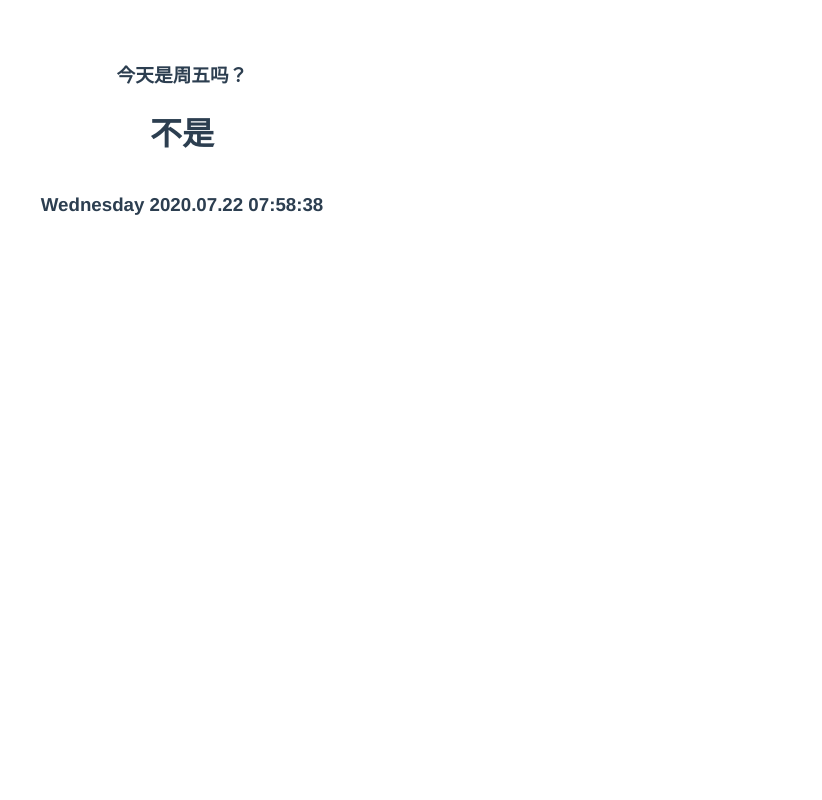
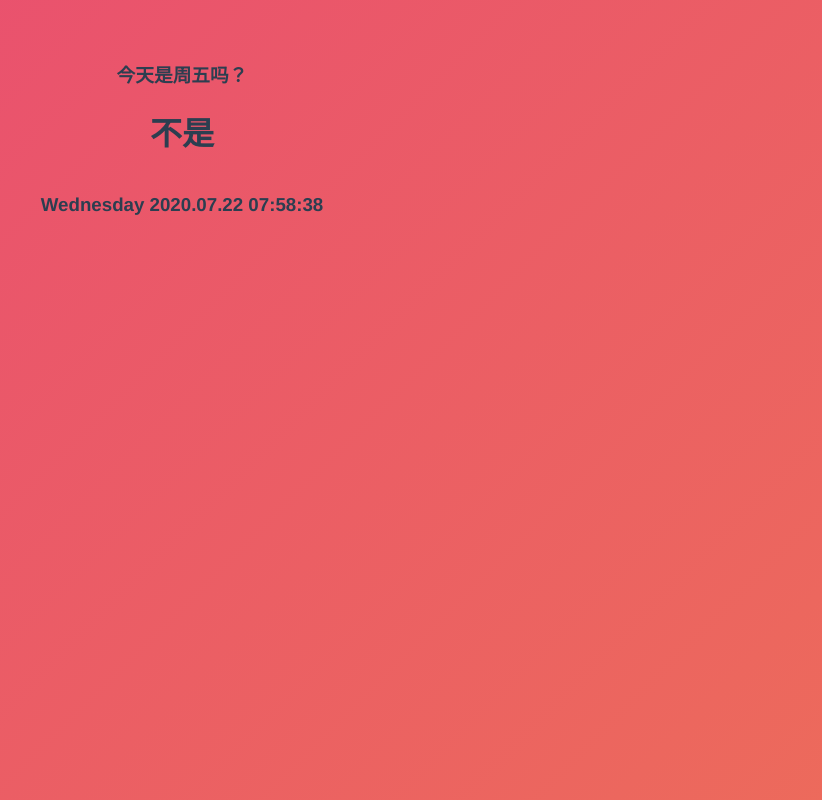
Before and after one commit to MySelfBlank/Is_it_Friday-, a Vue app: page / in a window 1280 px wide. Shown: the whole page, without its empty margins (458-1280 px from the left). Built offline with nearby package versions, Linux system fonts and the light colour scheme.

Commit message:
新增背景

```diff
--- a/package.json
+++ b/package.json
@@ -4,11 +4,12 @@
   "private": true,
   "scripts": {
     "serve": "vue-cli-service serve",
-	"dev": "vue-cli-service serve --mode locals",
+    "dev": "vue-cli-service serve --mode locals",
     "build": "vue-cli-service build"
   },
   "dependencies": {
     "core-js": "^2.6.5",
+    "element-ui": "^2.13.2",
     "vue": "^2.6.10"
   },
   "devDependencies": {
--- a/src/App.vue
+++ b/src/App.vue
@@ -26,4 +26,21 @@ export default {
   color: #2c3e50;
   margin-top: 60px;
 }
+body {
+	background: linear-gradient(-45deg, #ee7752, #e73c7e, #23a6d5, #23d5ab);
+	background-size: 800% 800%;
+	animation: gradient 15s ease infinite;
+}
+
+@keyframes gradient {
+	0% {
+		background-position: 0% 50%;
+	}
+	50% {
+		background-position: 100% 50%;
+	}
+	100% {
+		background-position: 0% 50%;
+	}
+}
 </style>
--- a/src/components/HelloWorld.vue
+++ b/src/components/HelloWorld.vue
@@ -1,6 +1,6 @@
 <template>
   <div class="hello">
-    <h3>{{ msg }}</h3>
+	<h3>{{ msg }}</h3>
     <h1>
 		{{ falg ? '是' : '不是' }}
 	</h1>
@@ -66,6 +66,7 @@ Date.prototype.Format = function (fmt) {
 <style scoped>
 h3 {
   margin: 40px 0 0;
+  border: -webkit-activelink;
 }
 ul {
   list-style-type: none;
--- a/src/main.js
+++ b/src/main.js
@@ -1,6 +1,9 @@
 import Vue from 'vue'
+import ElementUI from 'element-ui';
+import 'element-ui/lib/theme-chalk/index.css';
 import App from './App.vue'
 
+Vue.use(ElementUI, { size: 'small', zIndex: 3000 });
 Vue.config.productionTip = false
 
 new Vue({
```
Also changed, not shown: 1 other file (tests, documents, lock files or other folders).
